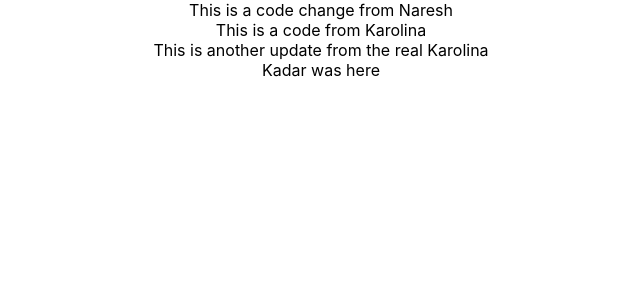
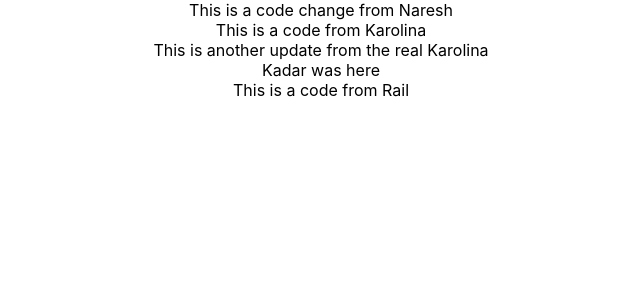
Before and after one commit to TJlarry/Demo-CICD, a React (Create React App) app: page / in a window 1280 px wide. Shown: the top 300 px of the page, without its empty margins (319-959 px from the left). Built offline with nearby package versions, Linux system fonts and the light colour scheme.

Commit message:
Added a line by Rail

```diff
--- a/src/App.js
+++ b/src/App.js
@@ -8,6 +8,7 @@ function App() {
       <div> This is a code from Karolina</div>
       <div>This is another update from the real Karolina</div>
       <div>Kadar was here</div>
+      <div>This is a code from Rail</div>
     </div>
   );
 }
```
